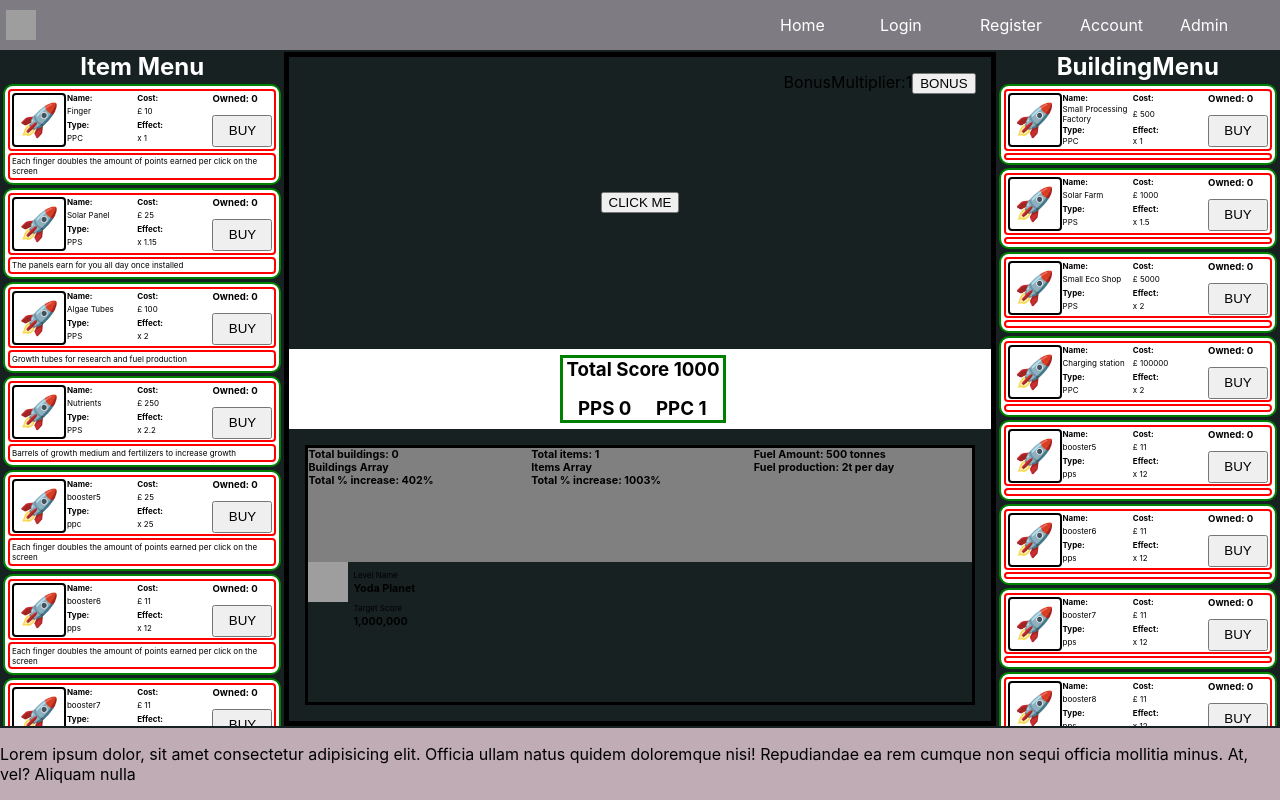
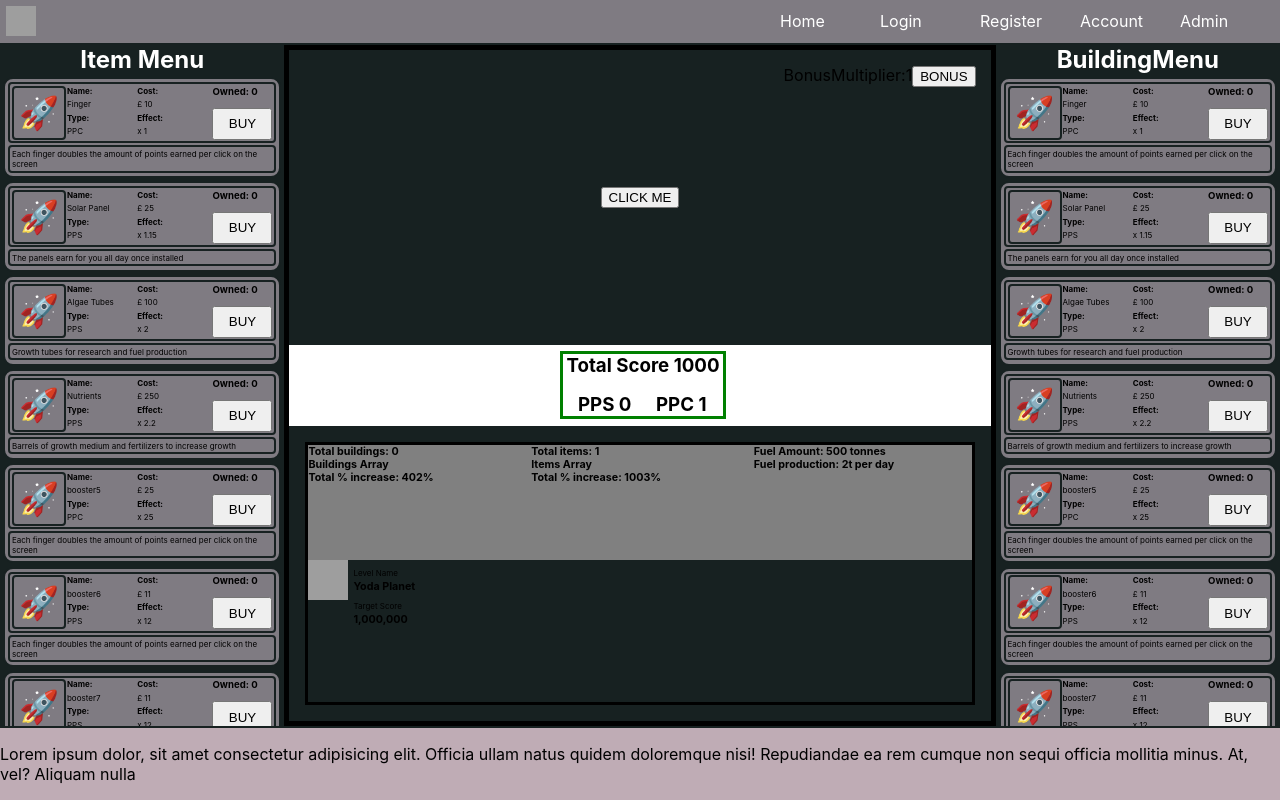
Before and after one commit to webdesignsbytom/bio-clicker-idle-game, a React (Create React App) app in the folder client/: page / in a window 1280 px wide. Built offline with nearby package versions, Linux system fonts and the light colour scheme; grey boxes are pictures that could not be loaded.

Commit message:
basic colour scheme

```diff
--- a/client/src/App.js
+++ b/client/src/App.js
@@ -1,6 +1,9 @@
 import { Routes, Route } from 'react-router-dom';
 import AdminPanel from './pages/adminPanel/AdminPanel';
 import Home from './pages/home/Home';
+import Login from './users/login/Login'
+import Register from './users/register/Register'
+import Account from './users/account/Account'
 
 function App() {
 
@@ -9,6 +12,9 @@ function App() {
       <Routes>
         <Route path='/' element={<Home />} />
         <Route path='/admin' element={<AdminPanel />} />
+        <Route path='/login' element={<Login />} />
+        <Route path='/register' element={<Register />} />
+        <Route path='/account' element={<Account />} />
       </Routes>
     </>
   );
--- a/client/src/components/textScroll/textScroll.css
+++ b/client/src/components/textScroll/textScroll.css
@@ -1,3 +1,5 @@
 .scroll__container {
     background-color: #BFACB5;
+    padding: 0;
+    margin: 0;
 }
--- a/client/src/db/buildings.json
+++ b/client/src/db/buildings.json
@@ -1,90 +1,101 @@
 [
   {
-      "id": "1",
-      "name": "Small Processing Factory",
+    "id": 1,
+    "name": "Finger",
     "type": "PPC",
     "effect": 1,
-      "cost": 500,
-      "image": "🚀"
+    "cost": 10,
+    "image": "🚀",
+    "desc": "Each finger doubles the amount of points earned per click on the screen"
   },
   {
-      "id": "2",
-      "name": "Solar Farm",
+    "id": 2,
+    "name": "Solar Panel",
     "type": "PPS",
-      "effect": 1.5,
-      "cost": 1000,
-      "image": "🚀"
+    "effect": 1.15,
+    "cost": 25,
+    "image": "🚀",
+    "desc": "The panels earn for you all day once installed"
   },
   {
-      "id": "3",
-      "name": "Small Eco Shop",
+    "id": 3,
+    "name": "Algae Tubes",
     "type": "PPS",
     "effect": 2,
-      "cost": 5000,
-      "image": "🚀"
+    "cost": 100,
+    "image": "🚀",
+    "desc": "Growth tubes for research and fuel production"
   },
   {
-      "id": "4",
-      "name": "Charging station",
-      "type": "PPC",
-      "effect": 2,
-      "cost": 100000,
-      "image": "🚀"
+    "id": 4,
+    "name": "Nutrients",
+    "type": "PPS",
+    "effect": 2.2,
+    "cost": 250,
+    "image": "🚀",
+    "desc": "Barrels of growth medium and fertilizers to increase growth"
   },
   {
-      "id": "5",
+    "id": 5,
     "name": "booster5",
-      "type": "pps",
+    "type": "PPC",
+    "effect": 25,
+    "cost": 25,
+    "image": "🚀",
+    "desc": "Each finger doubles the amount of points earned per click on the screen"
+  },
+  {
+    "id": 6,
+    "name": "booster6",
+    "type": "PPS",
     "effect": 12,
     "cost": 11,
-      "image": "🚀"
+    "image": "🚀",
+    "desc": "Each finger doubles the amount of points earned per click on the screen"
   },
   {
-      "id": "6",
-      "name": "booster6",
-      "type": "pps",
+    "id": 7,
+    "name": "booster7",
+    "type": "PPS",
     "effect": 12,
     "cost": 11,
-      "image": "🚀"
+    "image": "🚀",
+    "desc": "Each finger doubles the amount of points earned per click on the screen"
   },
   {
-      "id": "7",
-      "name": "booster7",
-      "type": "pps",
+    "id": 8,
+    "name": "booster8",
+    "type": "PPS",
     "effect": 12,
     "cost": 11,
-      "image": "🚀"
+    "image": "🚀",
+    "desc": "Each finger doubles the amount of points earned per click on the screen"
   },
   {
-      "id": "8",
-      "name": "booster8",
-      "type": "pps",
+    "id": 9,
+    "name": "booster9",
+    "type": "PPS",
     "effect": 12,
     "cost": 11,
-      "image": "🚀"
+    "image": "🚀",
+    "desc": "Each finger doubles the amount of points earned per click on the screen"
   },
   {
-      "id": "9",
-      "name": "booster9",
-      "type": "pps",
+    "id": 10,
+    "name": "booster10",
+    "type": "PPC",
     "effect": 12,
     "cost": 11,
-      "image": "🚀"
+    "image": "🚀",
+    "desc": "Each finger doubles the amount of points earned per click on the screen"
   },
   {
-      "id": "10",
-      "name": "booster10",
-      "type": "pps",
+    "id": 11,
+    "name": "booster11",
+    "type": "PPC",
     "effect": 12,
     "cost": 11,
-      "image": "🚀"
-    },
-    {
-      "id": "11",
-      "name": "booster11",
-      "type": "pps",
-      "effect": 12,
-      "cost": 11,
-      "image": "🚀"
+    "image": "🚀",
+    "desc": "Each finger doubles the amount of points earned per click on the screen"
   }
 ]
--- a/client/src/db/items.json
+++ b/client/src/db/items.json
@@ -38,7 +38,7 @@
   {
     "id": 5,
     "name": "booster5",
-    "type": "ppc",
+    "type": "PPC",
     "effect": 25,
     "cost": 25,
     "image": "🚀",
@@ -47,7 +47,7 @@
   {
     "id": 6,
     "name": "booster6",
-    "type": "pps",
+    "type": "PPS",
     "effect": 12,
     "cost": 11,
     "image": "🚀",
@@ -56,7 +56,7 @@
   {
     "id": 7,
     "name": "booster7",
-    "type": "pps",
+    "type": "PPS",
     "effect": 12,
     "cost": 11,
     "image": "🚀",
@@ -65,7 +65,7 @@
   {
     "id": 8,
     "name": "booster8",
-    "type": "pps",
+    "type": "PPS",
     "effect": 12,
     "cost": 11,
     "image": "🚀",
@@ -74,7 +74,7 @@
   {
     "id": 9,
     "name": "booster9",
-    "type": "pps",
+    "type": "PPS",
     "effect": 12,
     "cost": 11,
     "image": "🚀",
@@ -83,7 +83,7 @@
   {
     "id": 10,
     "name": "booster10",
-    "type": "ppc",
+    "type": "PPC",
     "effect": 12,
     "cost": 11,
     "image": "🚀",
@@ -92,7 +92,7 @@
   {
     "id": 11,
     "name": "booster11",
-    "type": "ppc",
+    "type": "PPC",
     "effect": 12,
     "cost": 11,
     "image": "🚀",
--- a/client/src/pages/home/buildings/buildingMenu.css
+++ b/client/src/pages/home/buildings/buildingMenu.css
@@ -28,16 +28,16 @@
 }
 
 .building {
-  border: 2px solid green;
+  border: 2px solid #172121;
   border-radius: 10px;
   padding: 0.2rem;
-  background-color: white;
+  background-color: #7F7B82;
   display: grid;
   gap: 2px;
 }
 
 .inner__building {
-  border: 2px solid red;
+  border: 2px solid #172121;
   border-radius: 4px;
   padding: 0.1rem;
   display: grid;
@@ -48,7 +48,7 @@
 .image__icon {
   width: 50px;
   height: 50px;
-  border: 2px solid black;
+  border: 2px solid #172121;
   border-radius: 4px;
   display: grid;
   place-content: center;
@@ -76,7 +76,7 @@ font-size: 0.5rem;
 
 .desc {
   font-size: 0.5rem;
-  border: 2px solid red;
+  border: 2px solid #172121;
   border-radius: 4px;
   padding: 0.1rem;
 }
@@ -101,10 +101,6 @@ font-size: 0.5rem;
   font-size: 0.6rem;
 }
 
-.buy__btn {
-  background-color: red;
-}
-
 .purchase__building button {
   width: 100%;
   text-transform: uppercase;
--- a/client/src/pages/home/home.css
+++ b/client/src/pages/home/home.css
@@ -3,7 +3,7 @@
     display: grid;
     height: 100vh;
     max-height: 100vh;
-    grid-template-rows: 50px 1fr auto;
+    grid-template-rows: auto 1fr auto;
 }
 
 .game__container {
--- a/client/src/pages/home/items/itemMenu.css
+++ b/client/src/pages/home/items/itemMenu.css
@@ -25,19 +25,20 @@
   padding-bottom: 3rem;
   overflow: scroll;
   overflow-x: hidden;
+  scrollbar-width: thin;
 }
 
 .item {
-  border: 2px solid green;
+  border: 2px solid #172121;
   border-radius: 10px;
   padding: 0.2rem;
-  background-color: white;
+  background-color: #7F7B82;
   display: grid;
   gap: 2px;
 }
 
 .inner__item {
-  border: 2px solid red;
+  border: 2px solid #172121;
   border-radius: 4px;
   padding: 0.1rem;
   display: grid;
@@ -48,7 +49,7 @@
 .image__icon {
   width: 50px;
   height: 50px;
-  border: 2px solid black;
+  border: 2px solid #172121;
   border-radius: 4px;
   display: grid;
   place-content: center;
@@ -76,7 +77,7 @@ font-size: 0.5rem;
 
 .desc {
   font-size: 0.5rem;
-  border: 2px solid red;
+  border: 2px solid #172121;
   border-radius: 4px;
   padding: 0.1rem;
 }
@@ -102,7 +103,6 @@ font-size: 0.5rem;
 }
 
 .buy__btn {
-  background-color: red;
 }
 
 .purchase__item button {
```
Also changed, not shown: 1 other file (tests, documents, lock files or other folders). Lines whose indentation alone changed are shown as unchanged.
